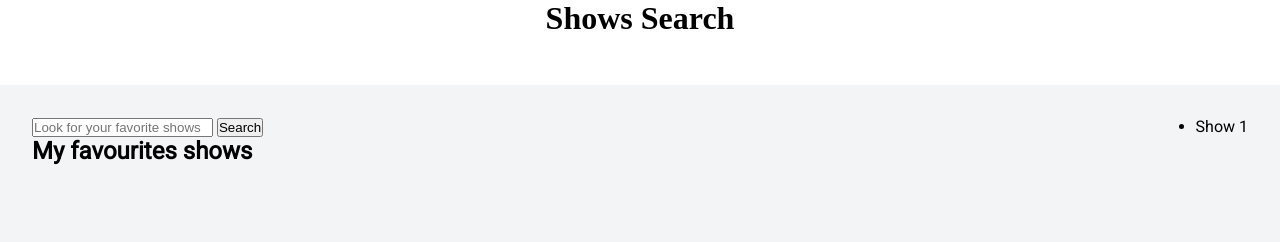
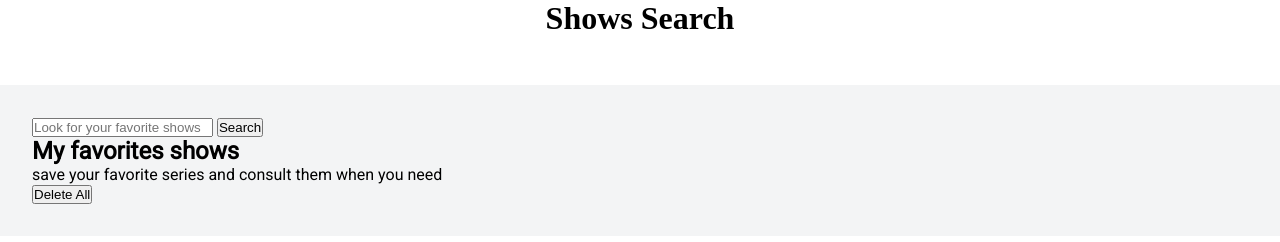
Before and after one commit to Adalab/modulo-2-evaluacion-final-PatriciaLoboTejedor, a website: page docs/index.html in a window 1280 px wide. Drawn offline with Linux system fonts and the light colour scheme; no server answers.

Commit message:
upload docs folders

```diff
--- a/docs/assets/css/main.css
+++ b/docs/assets/css/main.css
@@ -1 +1 @@
-*{box-sizing:border-box;margin:0;padding:0}.header{display:flex;justify-content:space-evenly;margin-bottom:3rem}.main{padding:2rem;height:100vh;background-color:#f3f4f5;font-family:"Roboto",sans-serif;display:flex;justify-content:space-between}.footer{position:fixed;left:0;bottom:0;width:100vw;padding:1rem;color:#999}
+*{box-sizing:border-box;margin:0;padding:0}.header{display:flex;justify-content:space-evenly;margin-bottom:3rem}.main{padding:2rem;background-color:#f3f4f5;font-family:"Roboto",sans-serif;display:flex;justify-content:space-between}.main__search{width:40%}.favorites{background-color:blue;color:white}.footer{position:fixed;left:0;bottom:0;width:100vw;padding:1rem;color:#999}
--- a/docs/index.html
+++ b/docs/index.html
@@ -17,27 +17,29 @@
     </header>
     <main class="main">
       <section class="main__search">
-        <form class="main__search_form" action="#">
+        <form class="main__search_form js-form" action="#">
           <input
-            class="main__search_form-inputText"
+            class="main__search_form-inputText js-inputText"
             type="text"
             value=""
             placeholder="Look for your favorite shows"
           />
           <input
-            class="main__search_form-inputButton"
+            class="main__search_form-inputButton js-inputButton"
             type="button"
             value="Search"
           />
         </form>
-        <article class="main__search_favourites">
-          <h2>My favourites shows</h2>
+        <article class="main__search_favorites js-favorites">
+          <h2>My favorites shows</h2>
+          <ul class="main__search_favorites-list js-favoritesList">
+            save your favorite series and consult them when you need
+          </ul>
+          <input class="js-buttonRemoveAll" type="button" value="Delete All" />
         </article>
       </section>
       <section class="main__shows">
-        <ul class="main__shows_list">
-          <li>Show 1</li>
-        </ul>
+        <ul class="main__shows_list js-showsList"></ul>
       </section>
     </main>
     <footer class="footer"></footer>
```
Also changed, not shown: docs/assets/js/main.js (+1 -1 lines).
